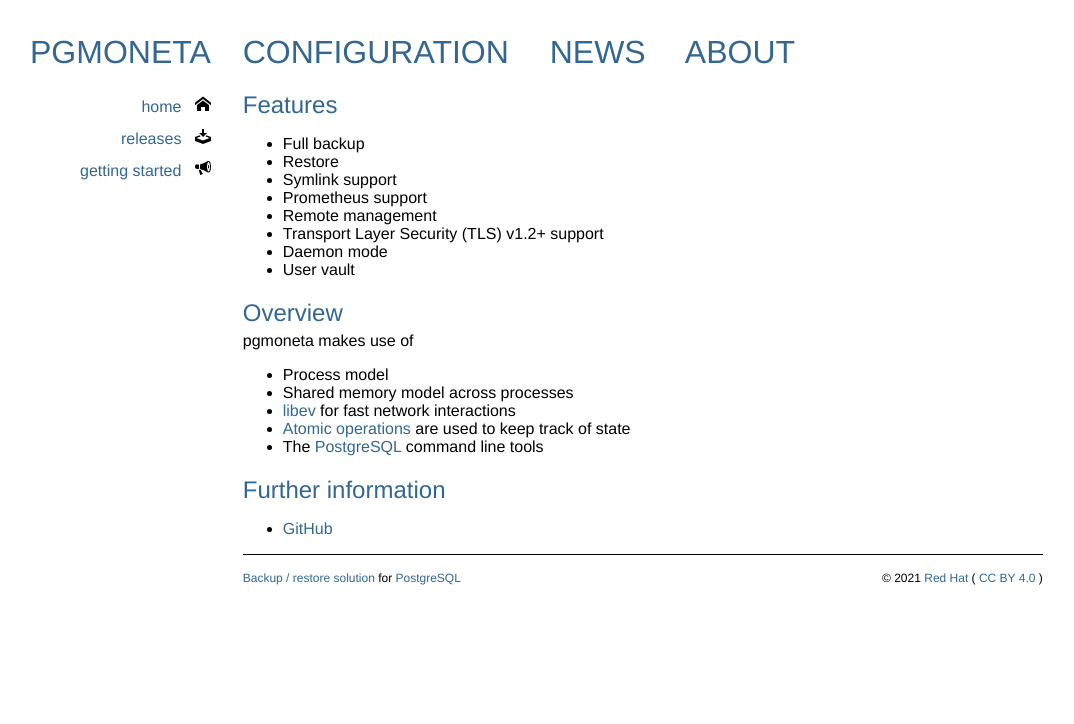
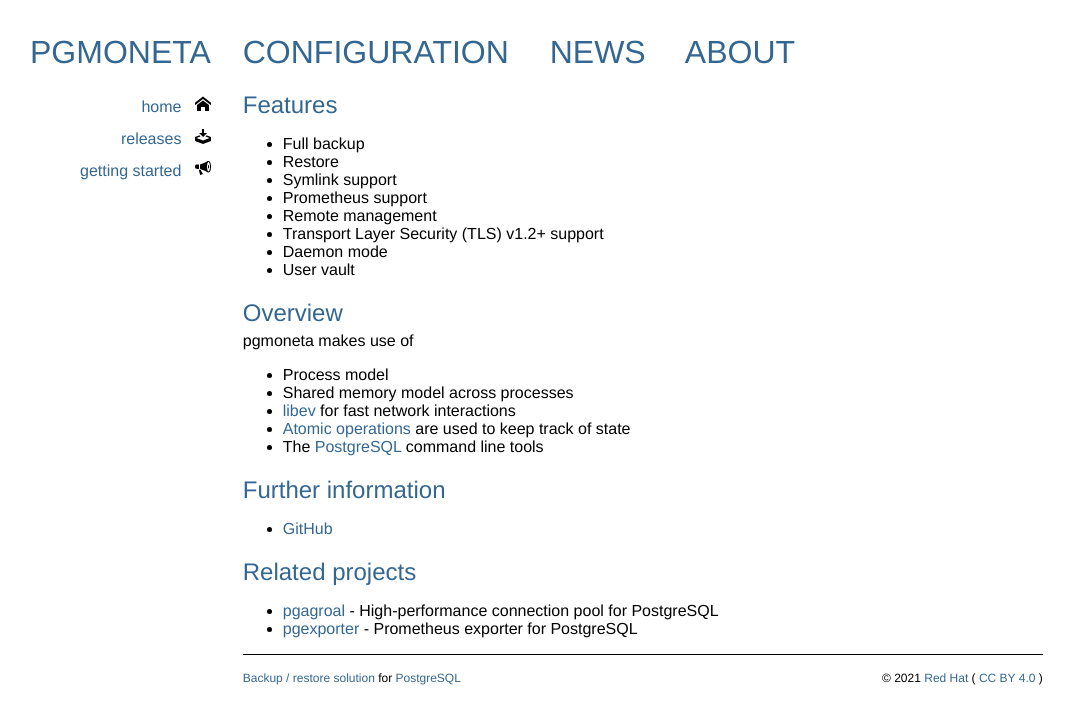
Before and after one commit to pgmoneta/pgmoneta.github.io, a Jekyll site: the page built from about.html, in a window 1280 px wide. Shown: the top 724 px of the page, without its empty margins (10-1084 px from the left). Built offline with Jekyll 4.4.1, drawn with Linux system fonts in a browser that asks for light colours; some web fonts are replaced.

Commit message:
Add related projects

```diff
--- a/about.html
+++ b/about.html
@@ -39,4 +39,11 @@ layout: default
     <ul>
       <li><a href="https://github.com/pgmoneta/pgmoneta">GitHub</a></li>
     </ul>
+
+    <h2>Related projects</h2>
+
+    <ul>
+      <li><a href="https://github.com/agroal/pgagroal">pgagroal</a> - High-performance connection pool for PostgreSQL</li>
+      <li><a href="https://github.com/pgexporter/pgexporter">pgexporter</a> - Prometheus exporter for PostgreSQL</li>
+    </ul>
 </div>
```
